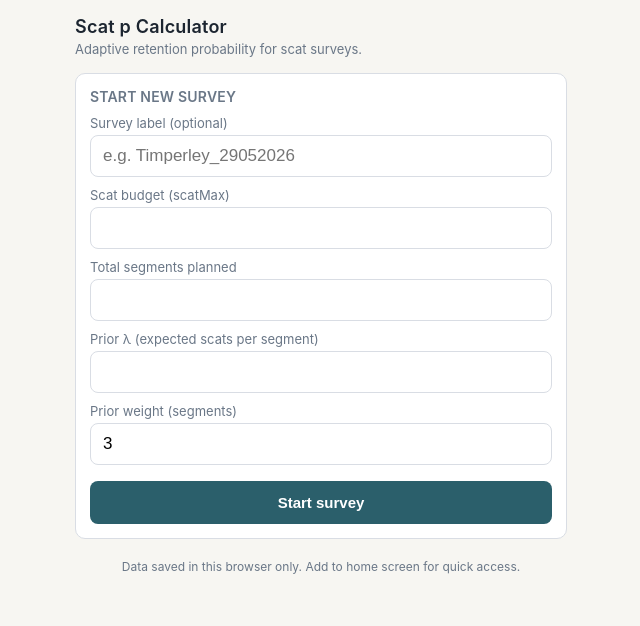
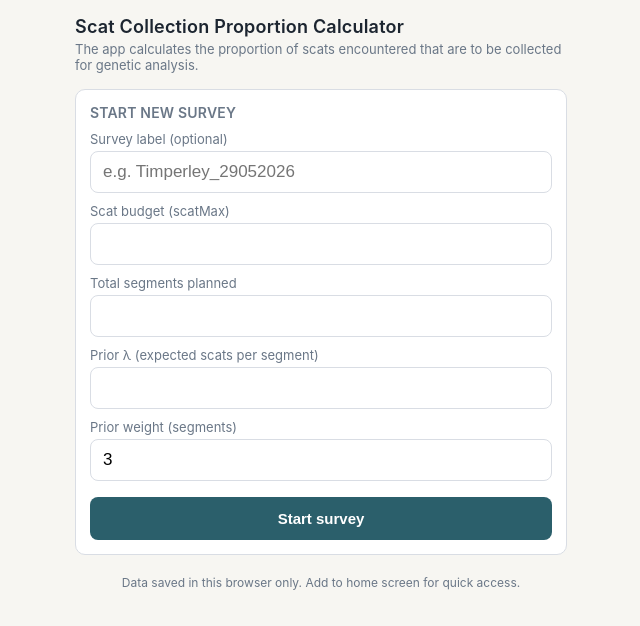
Before and after one commit to DanGwinn/scat_p_calc, a plain HTML site: page index.html in a window 1280 px wide. Shown: the whole page, without its empty margins (319-959 px from the left). Drawn offline with Linux system fonts and the light colour scheme.

Commit message:
Update index.html

```diff
--- a/index.html
+++ b/index.html
@@ -64,8 +64,8 @@
 </head>
 <body>
 
-<h1>Scat p Calculator</h1>
-<div class="sub">Adaptive retention probability for scat surveys.</div>
+<h1>Scat Collection Proportion Calculator</h1>
+<div class="sub">The app calculates the proportion of scats encountered that are to be collected for genetic analysis.</div>
 
 <!-- SETUP CARD: shown when no survey is in progress -->
 <div id="setup" class="card" style="display:none;">
```
